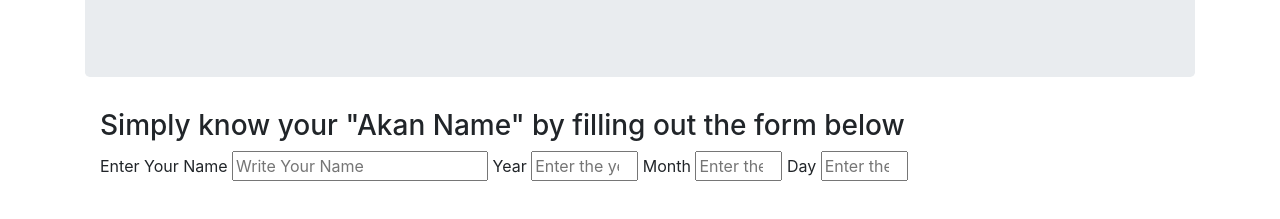
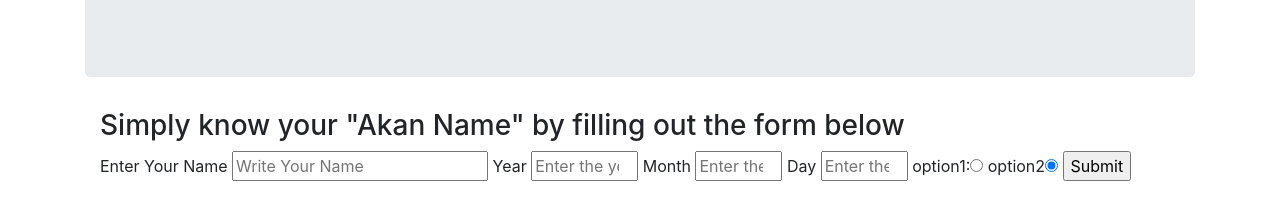
Before and after one commit to chepkiruibetty/Akan-Names, a plain HTML site: page index.html in a window 1280 px wide. Shown: the part 195-414 px from the top of the page. Drawn offline with Linux system fonts and the light colour scheme.

Commit message:
modified submission form

```diff
--- a/index.html
+++ b/index.html
@@ -16,6 +16,7 @@
     </div>
     <div class="container-fluid">
         <h3>Simply know your "Akan Name" by filling out the form below</h3>
+         <div>
         <form action="contactform.php" method="GET">
         <label>Enter Your Name</label>
         <input type="text" id="name" placeholder="Write Your Name">
@@ -25,7 +26,12 @@
         <input type="number" name="month" placeholder="Enter the month"required min="1" max="12">
         <label>Day</label>
         <input type="number" name="day" placeholder="Enter the day" required min="1" max="31">
-     </form>
+        option1:<input type="radio" name="gender" value="male">
+        option2<input type="radio"  name="gender" value="female"
+        checked>
+        <input type="submit" name="submit">
+      </div>
+      </form>
      </div>
 
 
```
